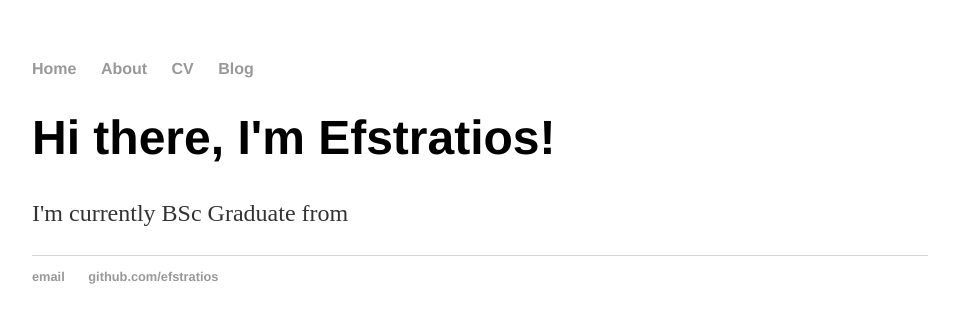
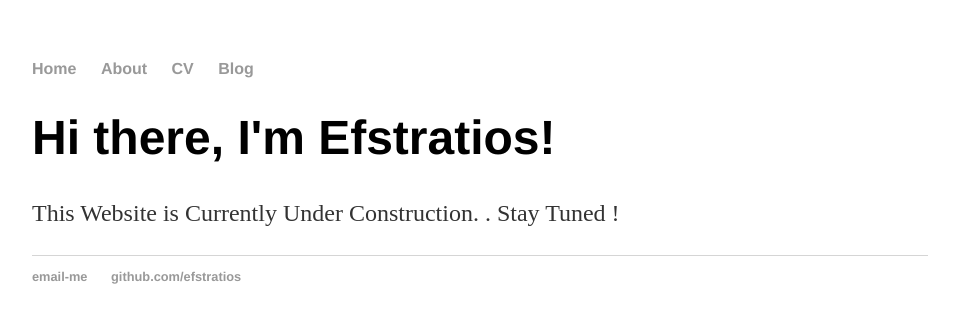
Before and after one commit to efstratios/efstratios.github.io, a Jekyll site: the page index.html, which Jekyll copies as it is, in a window 1280 px wide. Shown: the top 323 px of the page, without its empty margins (160-1119 px from the left). Built offline with Jekyll 4.4.1, drawn with Linux system fonts in a browser that asks for light colours.

Commit message:
index.html

```diff
--- a/index.html
+++ b/index.html
@@ -17,12 +17,12 @@
 		<div class="container">
     		<div class="blurb">
         		<h1>Hi there, I'm Efstratios!</h1>
-				<p>I'm currently BSc Graduate from</p>
+				<p>This Website is Currently Under Construction. . Stay Tuned !</p>
     		</div><!-- /.blurb -->
 		</div><!-- /.container -->
 		<footer>
     		<ul>
-        		<li><a href="mailto:eskleparis@gmail.com">email</a></li>
+        		<li><a href="mailto:eskleparis@gmail.com">email-me</a></li>
         		<li><a href="https://github.com/efstratios">github.com/efstratios</a></li>
 			</ul>
 		</footer>
```
